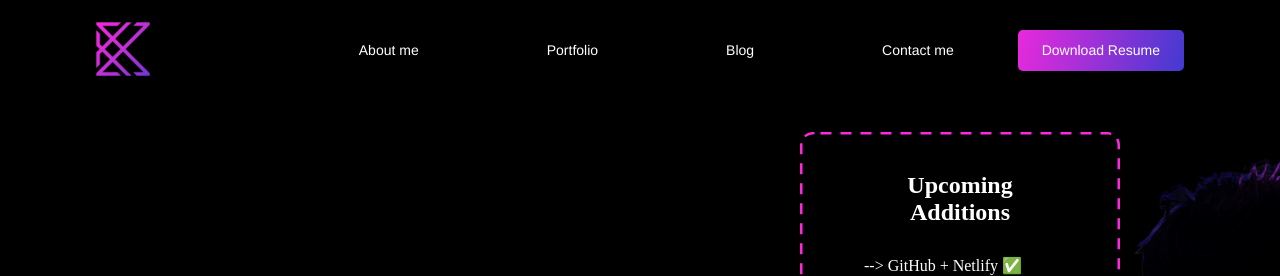
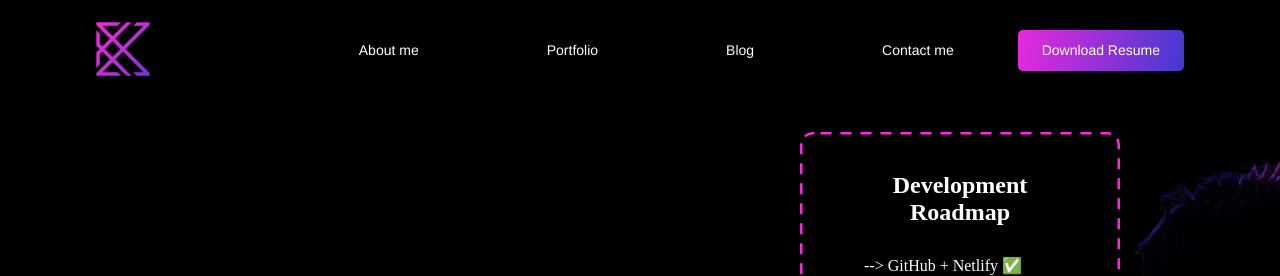
Before and after one commit to kvshw/kvshw-portfolio, a React (Create React App) app: page / in a window 1280 px wide. Shown: the top 276 px of the page. Built offline with nearby package versions, Linux system fonts and the light colour scheme; a web font is replaced by a local one.

Commit message:
Roadmap name added.

```diff
--- a/src/components/header/Header.jsx
+++ b/src/components/header/Header.jsx
@@ -51,7 +51,7 @@ const Header = () => {
                 </div>
                 <div className='right__main'>
                     <div className='upcoming__features'>
-                        <h3>Upcoming Additions</h3>
+                        <h3>Development Roadmap</h3>
                         <ul>
 
                             <li>--&gt; GitHub + Netlify &#9989;</li>
```
